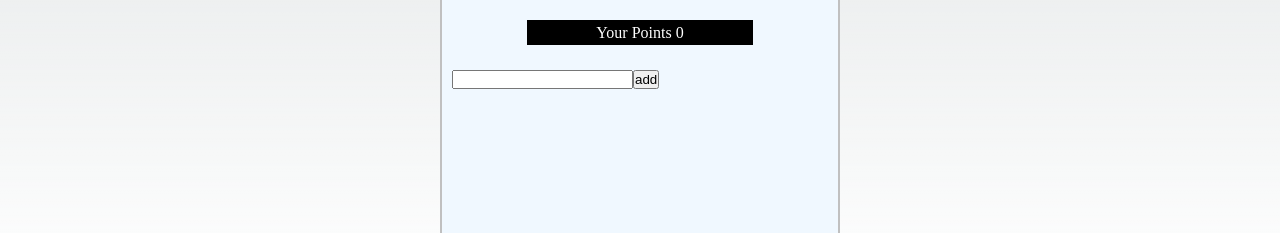
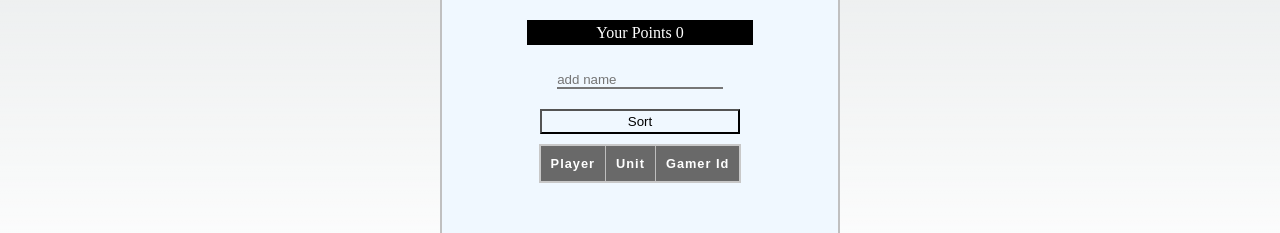
Before and after one commit to Arayik2010/text_word, a Next.js app: page /posts/post2 in a window 1280 px wide. Shown: the part 405-638 px from the top of the page. Built offline with nearby package versions, Linux system fonts and the light colour scheme.

Commit message:
added button sort for unit in table

```diff
--- /dev/null
+++ b/components/gamers/gamerCount.jsx
@@ -0,0 +1,48 @@
+import React, { useState } from "react";
+import styles from "@/styles/table.module.css";
+import GamerButton from "../sortButton/gamerButton";
+
+const GamerCount = ({ listGame }) => {
+
+ const [sort,setSort] = useState(false)
+
+  const sortValue = () =>{
+    setSort((prev) =>!prev);
+  return listGame.sort((p1, p2) => (p1.value < p2.value? 1 : p1.value > p2.value ? -1 : 0));
+
+  }
+
+  return (
+    <div>
+     <GamerButton sortValue ={sortValue}/>
+      <table className={styles.table}>
+        <tbody>
+          <tr className={styles.tr}>
+            <th className={styles.th} scope="col">
+              Player
+            </th>
+            <th className={styles.th} scope="col">
+              Unit
+            </th>
+            <th className={styles.th} scope="col">
+              Gamer Id
+            </th>
+          </tr>
+          {listGame.map((el, index) =>
+            el.key ? (
+              <tr className={styles.tr} key={index}>
+                <th className={styles.th} scope="row">
+                  {el.key}
+                </th>
+                <td className={styles.td}>{el.value}</td>
+                <td className={styles.td}>{index}</td>
+              </tr>
+            ) : null
+          )}
+        </tbody>
+      </table>
+    </div>
+  );
+};
+
+export default GamerCount;
--- /dev/null
+++ b/components/sortButton/gamerButton.jsx
@@ -0,0 +1,13 @@
+import React from 'react'
+import styles from "@/styles/button.module.css";
+
+const GamerButton = ({sortValue}) =>{
+  return (
+    <div>
+      <div className={styles.container_button}>
+        <button className={styles.sort_button} onClick={sortValue}>Sort</button>
+      </div>
+    </div>
+  );
+}
+export default GamerButton
--- /dev/null
+++ b/components/utils.ts
@@ -0,0 +1,52 @@
+export const pictureData = [
+  {
+    id: 1,
+    img: "https://cdn.pixabay.com/photo/2015/04/23/22/00/tree-736885_1280.jpg",
+    name: "picture",
+  },
+  {
+    id: 2,
+    img: "https://www.planetware.com/wpimages/2020/02/france-in-pictures-beautiful-places-to-photograph-eiffel-tower.jpg",
+    name: "peint",
+  },
+  {
+    id: 3,
+    img: "https://s.studiobinder.com/wp-content/uploads/2021/01/Best-Black-and-white-pictures.jpg",
+    name: "picture",
+  },
+  {
+    id: 4,
+    img: "https://live.staticflickr.com/65535/17123251389_80282733ce_z.jpg",
+    name: "peint",
+  },
+  {
+    id: 5,
+    img: "https://encrypted-tbn0.gstatic.com/images?q=tbn:ANd9GcTJcsEeSJh4Raz1_-R4Q61MmU9Zte9q_8wx3A&usqp=CAU",
+    name: "peint",
+  },
+  {
+    id: 6,
+    img: "https://encrypted-tbn0.gstatic.com/images?q=tbn:ANd9GcQ7vuH7A4IRdbv66cEVHJElXIzsvbxTerHdHA&usqp=CAU",
+    name: "picture",
+  },
+  {
+    id: 7,
+    img: "https://thumbs.dreamstime.com/b/environment-earth-day-hands-trees-growing-seedlings-bokeh-green-background-female-hand-holding-tree-nature-field-gra-130247647.jpg",
+    name: "picture",
+  },
+  {
+    id: 8,
+    img: "https://ichef.bbci.co.uk/news/999/cpsprodpb/4281/production/_126552071_10.jpg",
+    name: "peint",
+  },
+  {
+    id: 9,
+    img: "https://encrypted-tbn0.gstatic.com/images?q=tbn:ANd9GcQ7vuH7A4IRdbv66cEVHJElXIzsvbxTerHdHA&usqp=CAUhttps://images.squarespace-cdn.com/content/v1/58d1b3ff1b631bb1893d108d/813f4928-6cc6-4bc8-a4e4-265f94b4d665/matthew-hamilton-tNCH0sKSZbA-unsplash.jpg",
+    name: "picture",
+  },
+  {
+    id: 10,
+    img: "https://images.unsplash.com/photo-1561731216-c3a4d99437d5?ixlib=rb-4.0.3&ixid=M3wxMjA3fDB8MHxleHBsb3JlLWZlZWR8MXx8fGVufDB8fHx8fA%3D%3D&w=1000&q=80",
+    name: "peint",
+  },
+];
--- a/pages/posts/post2.jsx
+++ b/pages/posts/post2.jsx
@@ -1,67 +1,15 @@
-import React, { useState,useEffect } from "react";
+import React, { useState, useEffect } from "react";
 import styles from "@/styles/post2.module.css";
 import Image from "next/image";
-
-
-const pictureData = [
-  {
-    id: 1,
-    img: "https://cdn.pixabay.com/photo/2015/04/23/22/00/tree-736885_1280.jpg",
-    name: "picture",
-  },
-  {
-    id: 2,
-    img: "https://www.planetware.com/wpimages/2020/02/france-in-pictures-beautiful-places-to-photograph-eiffel-tower.jpg",
-    name: "peint",
-  },
-  {
-    id: 3,
-    img: "https://s.studiobinder.com/wp-content/uploads/2021/01/Best-Black-and-white-pictures.jpg",
-    name: "picture",
-  },
-  {
-    id: 4,
-    img: "https://live.staticflickr.com/65535/17123251389_80282733ce_z.jpg",
-    name: "peint",
-  },
-  {
-    id: 5,
-    img: "https://encrypted-tbn0.gstatic.com/images?q=tbn:ANd9GcTJcsEeSJh4Raz1_-R4Q61MmU9Zte9q_8wx3A&usqp=CAU",
-    name: "peint",
-  },
-  {
-    id: 6,
-    img: "https://encrypted-tbn0.gstatic.com/images?q=tbn:ANd9GcQ7vuH7A4IRdbv66cEVHJElXIzsvbxTerHdHA&usqp=CAU",
-    name: "picture",
-  },
-  {
-    id: 7,
-    img: "https://thumbs.dreamstime.com/b/environment-earth-day-hands-trees-growing-seedlings-bokeh-green-background-female-hand-holding-tree-nature-field-gra-130247647.jpg",
-    name: "picture",
-  },
-  {
-    id: 8,
-    img: "https://ichef.bbci.co.uk/news/999/cpsprodpb/4281/production/_126552071_10.jpg",
-    name: "peint",
-  },
-  {
-    id: 9,
-    img: "https://encrypted-tbn0.gstatic.com/images?q=tbn:ANd9GcQ7vuH7A4IRdbv66cEVHJElXIzsvbxTerHdHA&usqp=CAUhttps://images.squarespace-cdn.com/content/v1/58d1b3ff1b631bb1893d108d/813f4928-6cc6-4bc8-a4e4-265f94b4d665/matthew-hamilton-tNCH0sKSZbA-unsplash.jpg",
-    name: "picture",
-  },
-  {
-    id: 10,
-    img: "https://images.unsplash.com/photo-1561731216-c3a4d99437d5?ixlib=rb-4.0.3&ixid=M3wxMjA3fDB8MHxleHBsb3JlLWZlZWR8MXx8fGVufDB8fHx8fA%3D%3D&w=1000&q=80",
-    name: "peint",
-  },
-];
+import { pictureData } from "@/components/utils";
+import GamerCount from "@/components/gamers/gamerCount";
 
 const Post2 = (e) => {
   const [point, setPoint] = useState(0);
   const [count, setCount] = useState(0);
-  const [value,setValue] = useState('');
-  const [nameGamer,setNameGamer] = useState([])
-  const [finishPoint,setFinishPoint] = useState(0)
+  const [value, setValue] = useState("");
+  const [listGame, setListGame] = useState([{ key: value, value: point }]);
+  console.log(listGame);
 
   const checkPictures = (e) => {
     setCount((prev) => prev + 1);
@@ -72,19 +20,15 @@ const Post2 = (e) => {
     }
   };
 
-  useEffect(()=>{
-    if(count === 9) {
-      setFinishPoint(point)
+  useEffect(() => {
+    if (count === 10) {
+      setCount(0);
 
-
+      setListGame(listGame.concat({ key: value, value: point }));
+      setValue("");
+      setPoint(0);
     }
-  },[count])
-
-
-
-  const addName = () => {
-    setNameGamer(nameGamer.concat(value))
-  }
+  }, [count]);
 
   return (
     <div className={styles.container}>
@@ -102,14 +46,11 @@ const Post2 = (e) => {
       <div className={styles.points}>
         <p>Your Points {point}</p>
       </div>
-      <div>
-        <input type="text" value={value} onChange={(e) => setValue(e.target.value)}/>
-        <button onClick ={addName}>add</button>
-        {nameGamer.map((el,index) =>(
-          <div key={index}>
-            <p>{el} {finishPoint}</p>
-          </div>
-        ))}
+      <div className={styles.input_block}>
+        <input className={styles.input} type="text" placeholder="add name" value={value} onChange={(e) => setValue(e.target.value)} />
+      </div>
+      <div className={styles.name_table}>
+        <GamerCount listGame={listGame} />
       </div>
     </div>
   );
--- /dev/null
+++ b/styles/button.module.css
@@ -0,0 +1,16 @@
+.container_button{
+    width: 53%;
+    margin: auto;
+    padding: 0 0px;
+}
+.sort_button{
+    width: 100%;
+    height: 25px;
+    margin: auto;
+    color: black;
+    background-color: aliceblue;
+}
+.sort_button:hover{
+    background-color: black;
+    color:#fff
+}
--- a/styles/post2.module.css
+++ b/styles/post2.module.css
@@ -1,26 +1,24 @@
-.container{
+.container {
   max-width: 400px;
-    height: 600px;
+  min-height: 600px;
   width: 100%;
-    margin:40px auto;
-    background-color:aliceblue;
+  margin: 40px auto;
+  background-color: aliceblue;
   padding: 30px 10px;
   border: 2px solid silver;
   border-radius: 4px;
-
 }
 
-.img_block{
+.img_block {
   width: 60%;
-    height: 250px ;
+  height: 250px;
   margin: auto;
-
 }
-.img{
+.img {
   width: 100%;
   height: 250px;
 }
-.buttons{
+.buttons {
   width: 60%;
   margin: 30px auto;
   display: flex;
@@ -28,18 +26,18 @@
   padding: 0 20px;
 }
 
-.button{
+.button {
   width: 60px;
   height: 25px;
-    background-color:black;
+  background-color: black;
   color: #fff;
 }
 
-.button:hover{
-    background-color:#fff;
-    color:black
+.button:hover {
+  background-color: #fff;
+  color: black;
 }
-.points{
+.points {
   width: 60%;
   height: 25px;
   margin: 25px auto;
@@ -47,5 +45,23 @@
   color: #fff;
   padding: 4px 0;
   text-align: center;
+}
+.input_block {
+  width: 60%;
+  margin: auto;
+  padding: 0 30px;
+}
+.input {
+    width: 100%;
+  border-top: none;
+  border-left: none;
+  border-right: none;
+  background-color: inherit;
+  margin: auto;
+}
 
+
+.name_table {
+  width: 100%;
+  margin-top: 20px;
 }
--- /dev/null
+++ b/styles/table.module.css
@@ -0,0 +1,36 @@
+.td,
+.th {
+    border: 1px solid rgb(190, 190, 190);
+    padding: 10px;
+}
+
+.td {
+    text-align: center;
+}
+
+.tr:nth-child(even) {
+    background-color: #eee;
+}
+
+.th[scope='col'] {
+    background-color: #696969;
+    color: #fff;
+}
+
+.th[scope='row'] {
+    background-color: #d7d9f2;
+}
+
+.caption {
+    padding: 10px;
+    caption-side: bottom;
+}
+
+.table {
+    margin: 10px auto;
+    border-collapse: collapse;
+    border: 2px solid rgb(200, 200, 200);
+    letter-spacing: 1px;
+    font-family: sans-serif;
+    font-size: 0.8rem;
+}
```
Also changed, not shown: components/gameInput.jsx (deleted, +0 -20 lines). Lines whose indentation alone changed are shown as unchanged.
